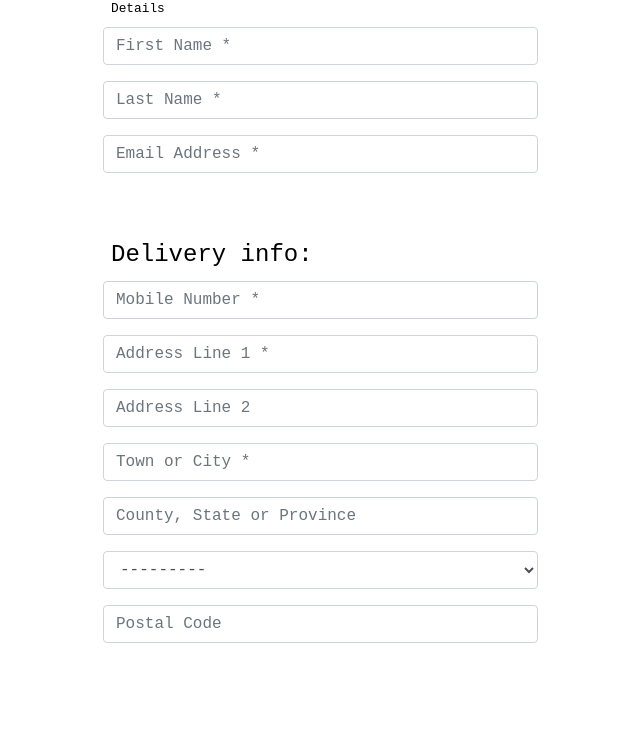
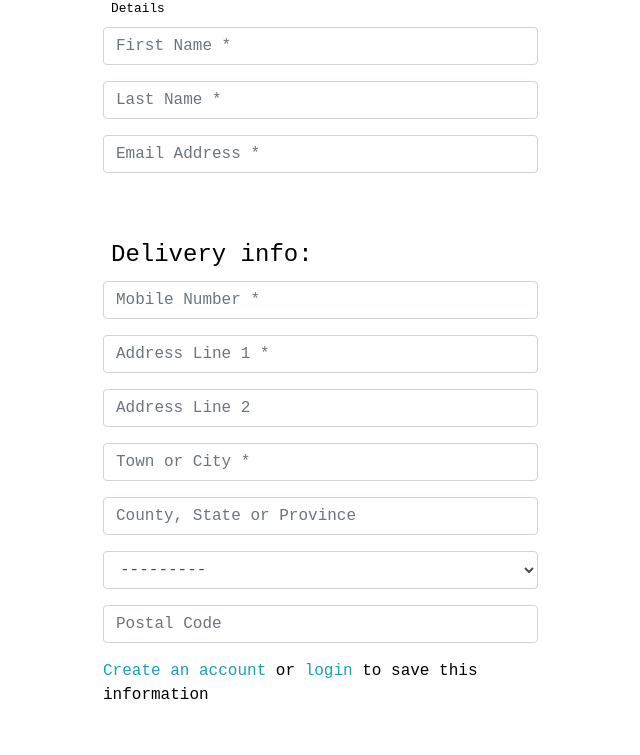
Before and after one commit to tarahwaters/milestone-project4, a Django app: template checkout/templates/checkout/checkout.html in a window 1280 px wide. Shown: the part 369-1124 px from the top of the page, without its empty margins (71-711 px from the left). Before the commit the page ends 1012 px from the top, so only its background shows below. Run offline with Django 3.2, Linux system fonts and the light colour scheme; the template is opened without the code that fills it: values that come from a table or form of the project are taken from there, others are empty; some libraries are stand-ins or nearby versions.

Commit message:
Add inline checkbox for saving authenticated user info to profile

```diff
--- a/checkout/templates/checkout/checkout.html
+++ b/checkout/templates/checkout/checkout.html
@@ -45,6 +45,17 @@
                     {{ order_form.county | as_crispy_field }}
                     {{ order_form.country | as_crispy_field }}
                     {{ order_form.postcode | as_crispy_field }}
+                    <div class="form-check form-check-inline float-right mr-0">
+                        {% if user.authenticated %}
+                            <label class="form-check-label" for="id-save-info">Save this delivery information to my profile</label>
+                            <input class="form-check-input ml-2 mr-0" type="checkbox" id="id-save-info" name="save-info" checked>
+                        {% else %}
+                            <label class="form-check-label" for="id-save-info">
+                                <a class="text-info" href="{% url 'account_signup' %}">Create an account</a> or
+                                <a class="text-info" href="{% url 'account_login' %}">login</a> to save this information
+                            </label>
+                        {% endif %}
+                  </div>
                 </fieldset>
                 <fieldset class="rounded px-3"></fieldset>
             </form>
```
